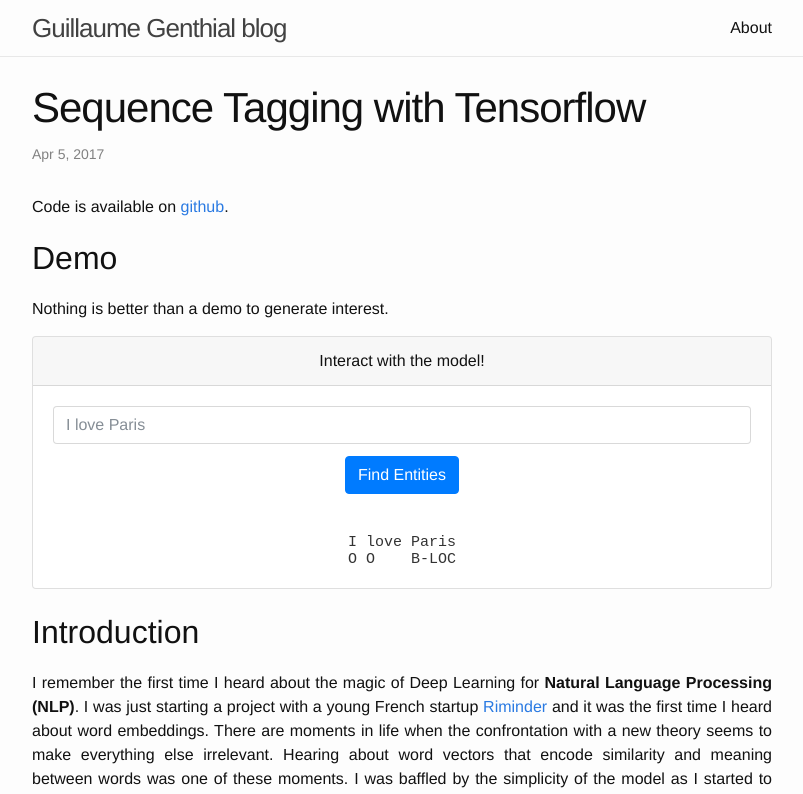
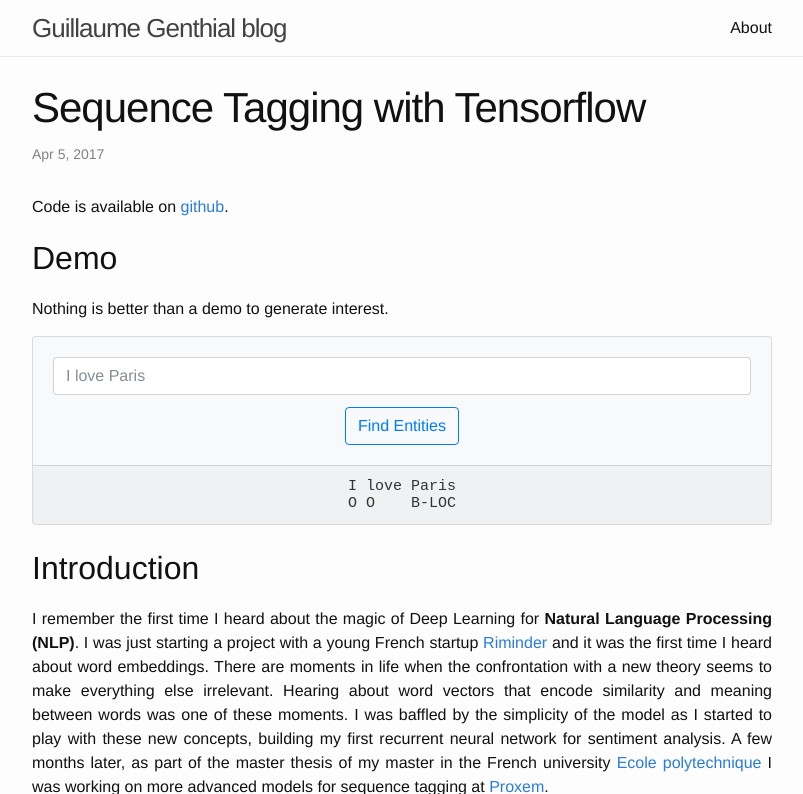
Before and after one commit to guillaumegenthial/guillaumegenthial.github.io, a Jekyll site: the page built from _posts/2017-03-24-sequence-tagging-with-tensorflow.markdown, in a window 1280 px wide. Shown: the top 794 px of the page, without its empty margins (238-1041 px from the left). Built offline with Jekyll 4.4.1, drawn with Linux system fonts in a browser that asks for light colours; nearby versions of some CDN libraries; formulas are drawn with MathJax 3; comment, search, counter and statistics services are not loaded; grey boxes are pictures that could not be loaded.

Commit message:
fix form css for chrome

```diff
--- a/_includes/api_form.html
+++ b/_includes/api_form.html
@@ -1,14 +1,11 @@
 
 <div style="padding-bottom: 0.5cm">
-    <div class="card text-center">
-        <div class="card-header">
-            {{ include.header }}
-        </div>
+    <div class="card text-center bg-light">
         <div class="card-body">
             <input class="card-title form-control" type="text" id="input" name="input" placeholder="{{ include.placeholder }}"/>
-            <button class="card-text btn btn-primary" id="btn">Find Entities</button>
+            <button class="card-text btn btn-outline-primary" id="btn">Find Entities</button>
         </div>
-        <div class="card-body">
+        <div class="card-footer">
             <pre class="card-text api-pre">
                 <div class="item" id="api_input"> {{ include.default_input }} </div>
                 <div class="item" id="api_output"> {{ include.default_output }} </div>
--- a/assets/css/custom.css
+++ b/assets/css/custom.css
@@ -24,11 +24,11 @@ li {
     line-height: normal;
     color: #333;
     word-break: break-all;
-    word-wrap: break-word;
+    word-wrap: normal;
     background-color: transparent;
     border: 0;
     border-radius: 0px;
-    overflow-x: auto;
+    overflow: auto;
     padding-top: 10px;
     padding: 0;
 }
```
